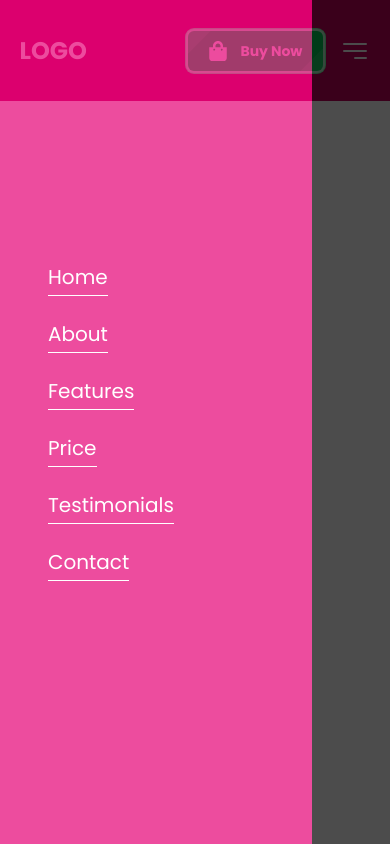
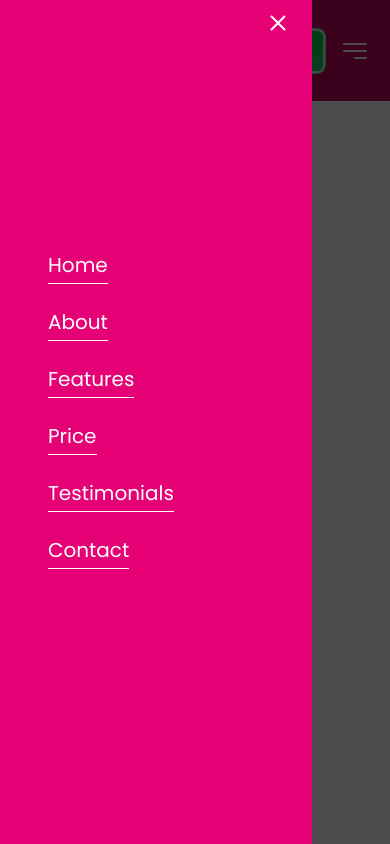
Before and after one commit to Jisap/next15-landingPage-product, a Next.js app: page / in a window 390 px wide. Built offline with nearby package versions, Linux system fonts and the light colour scheme.

Commit message:
Add close button to mobile navigation overlay for improved user experience

```diff
--- a/components/Home/Navbar/MobileNav.tsx
+++ b/components/Home/Navbar/MobileNav.tsx
@@ -1,12 +1,13 @@
 import { navLinks } from '@/constants/constant'
 import Link from 'next/link'
 import React from 'react'
+import { CgClose } from 'react-icons/cg'
 
 const MobileNav = () => {
   return (
     <div>
       {/* overlay */}
-      <div className='fixed inset-0 transform-all duration-500 z-[10002] bg-black opacity-70 w-full h-screen'>
+      <div className='fixed inset-0 transform-all duration-500 z-[1002] bg-black opacity-70 w-full h-screen'></div>
         {/* navlinks */}
         <div className='text-white fixed justify-center flex flex-col h-full transform transition-all duration-500 delay-300 w-[80%] sm:w-[60%] bg-pink-600 space-y-6 z-[1050]'>
           {navLinks.map((link) => {
@@ -17,9 +18,11 @@ const MobileNav = () => {
                 </p>
               </Link>
           )})}
+
+        {/* close button */}
+        <CgClose className='absolute top-[0.7rem] right-[1.4rem] sm:w-8 sm:h-8 w-6 h-6' />
         </div>
       </div>
-    </div>
   )
 }
 
```
